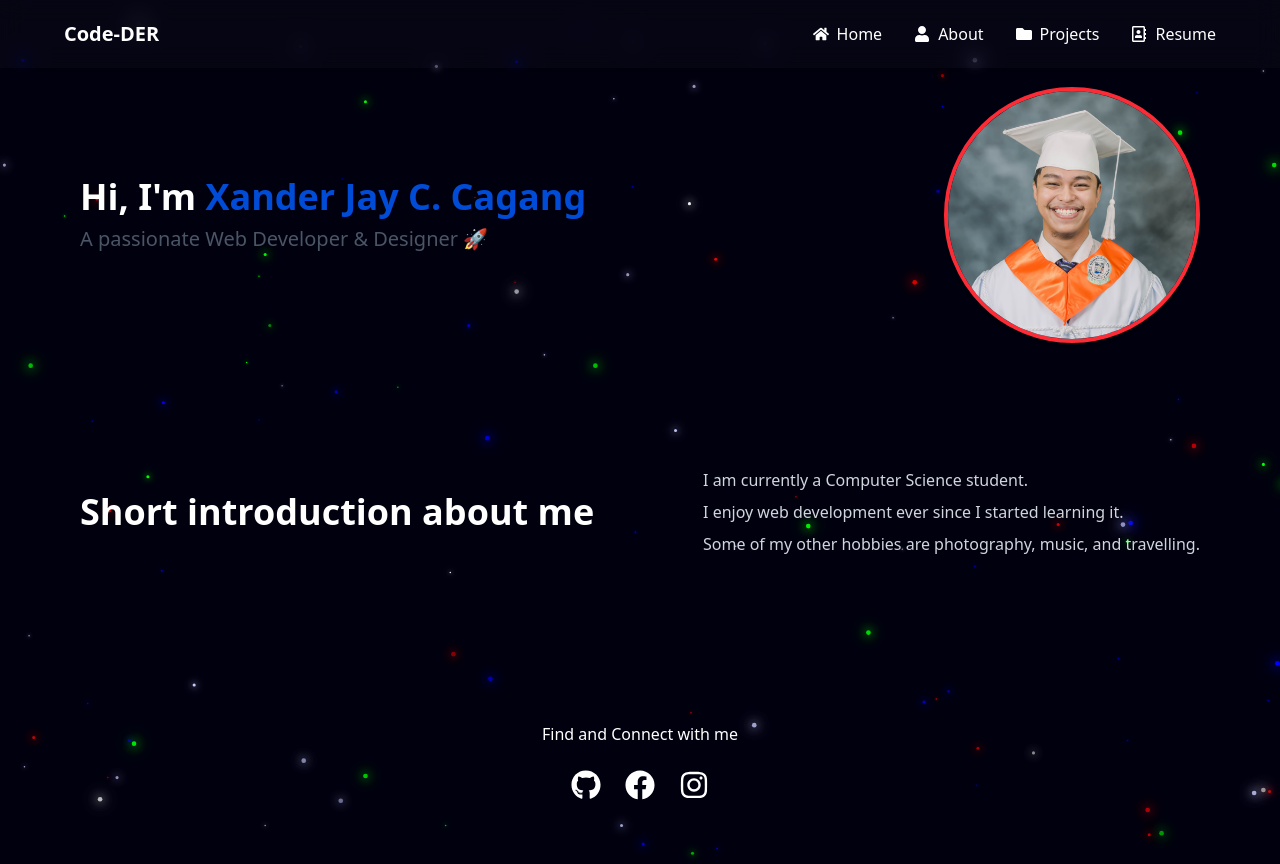
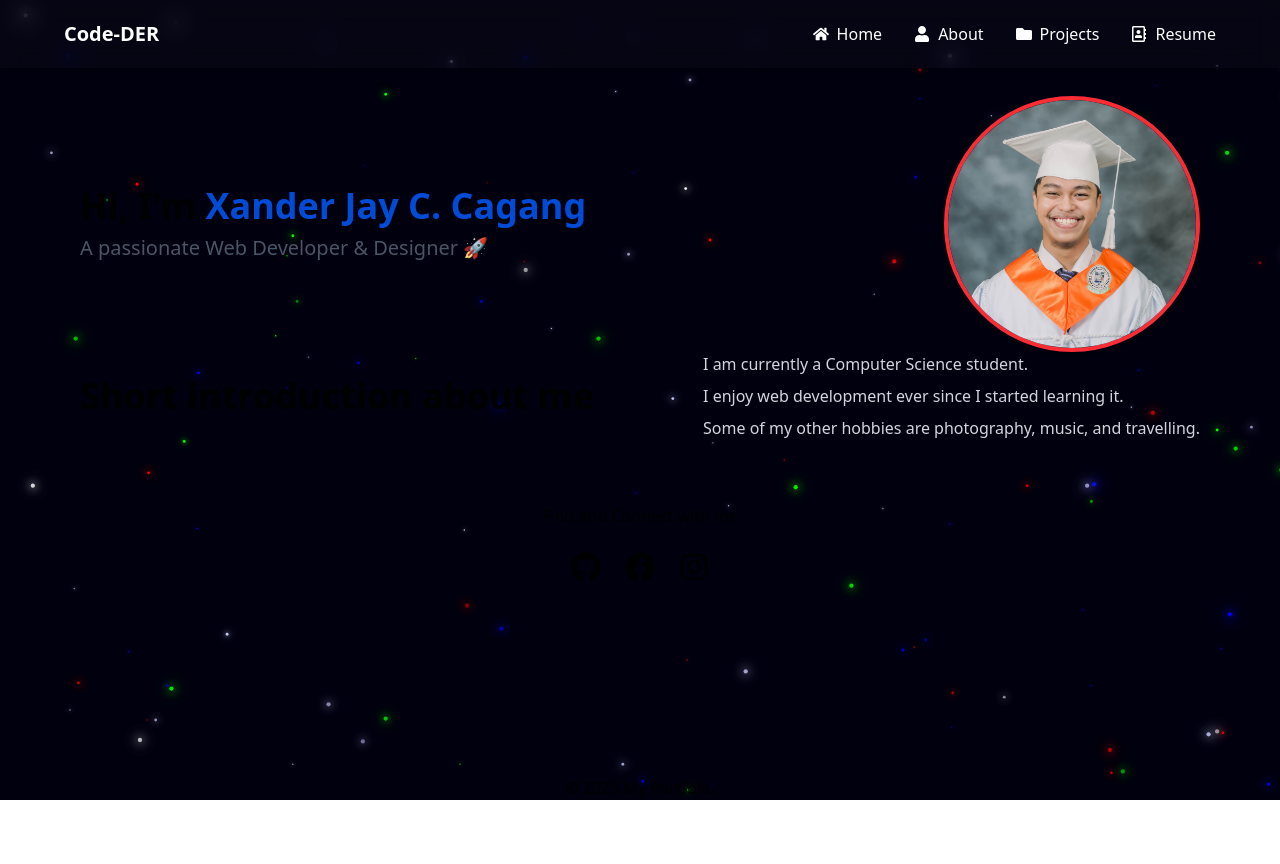
Before and after one commit to Code-DER/Xander-Jay-Cagang-Portfolio, a React (Vite) app in the folder my-portfolio/: page / in a window 1280 px wide. After the commit the page ends 800 px from the top, so only its background shows below. Built offline with nearby package versions, Linux system fonts and the light colour scheme.

Commit message:
feat: created layout.jsx for whole website layout

```diff
--- a/my-portfolio/src/App.jsx
+++ b/my-portfolio/src/App.jsx
@@ -6,13 +6,12 @@ import About from './components/About'
 import Projects from './components/Projects'
 import Resume from './components/Resume'
 import bg from './assets/bg.svg'
+import Layout from './components/Layout'
 
 function App() {
 
   return (
-    <div className='min-h-screen bg-cover bg-center bg-no-repeat' style={{ backgroundImage: `url(${bg})` }}>
-      <NavBar />
-      <div className='pt-16'>
+    <Layout>
       <Routes>
         <Route path="/" element={<Home />} />
         <Route path="/about" element={<About />} />
@@ -20,8 +19,7 @@ function App() {
         <Route path="/resume" element={<Resume />} />
         <Route path="*" element={<h1>404 - Page Not Found</h1>} />
       </Routes>
-      </div>
-    </div>
+    </Layout>
   )
 }
 
--- a/my-portfolio/src/components/Home.jsx
+++ b/my-portfolio/src/components/Home.jsx
@@ -1,10 +1,11 @@
 import { motion } from "framer-motion";
 import { portfolioData } from "../data/portfolioData";
 import { FaGithub, FaFacebook, FaInstagram } from "react-icons/fa";
+import Layout from "./Layout";
 
 export default function Home() {
     return (
-        <div className="min-h-screen flex flex-col gap-20 px-8 md:px-20 text-white">
+        <>
             {/* Hero */}
             <motion.section
                 className="flex-1 flex flex-col md:flex-row items-center justify-center md:justify-between text-center md:text-left gap-8"
@@ -86,6 +87,6 @@ export default function Home() {
                     </a>
                 </div>
             </motion.section>
-        </div>
+        </>
     );
 }
--- /dev/null
+++ b/my-portfolio/src/components/Layout.jsx
@@ -0,0 +1,19 @@
+import bg from '../assets/bg.svg'
+import NavBar from './NavBar'
+
+export default function Layout({ children }) {
+    return (
+        <div
+            className='min-h-screen flex flex-col bg-cover bg-center bg-no-repeat'
+            style={{ backgroundImage: `url(${bg})` }}
+        >
+            <NavBar />
+            <main className='flex-1 px-8 md:px-20 py-8 mt-16'>
+                {children}
+            </main>
+            <footer>
+                © 2025 My Portfolio
+            </footer>
+        </div>
+    )
+}
```
Lines whose indentation alone changed are shown as unchanged.
